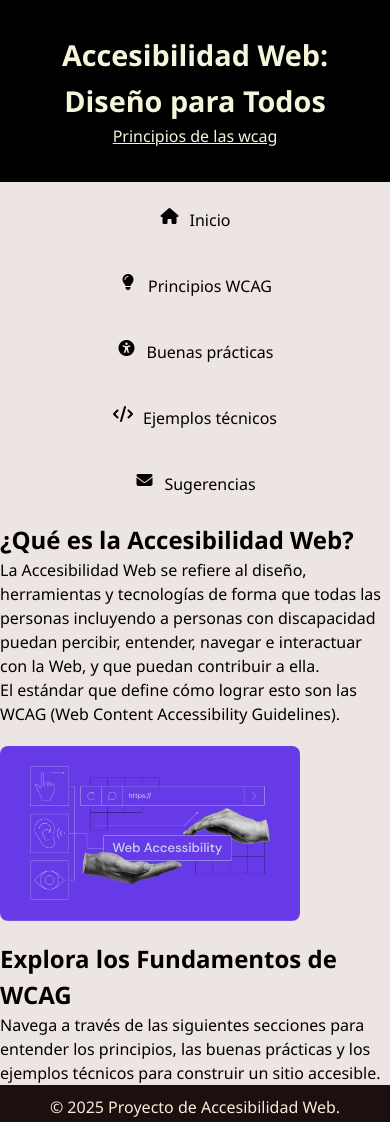
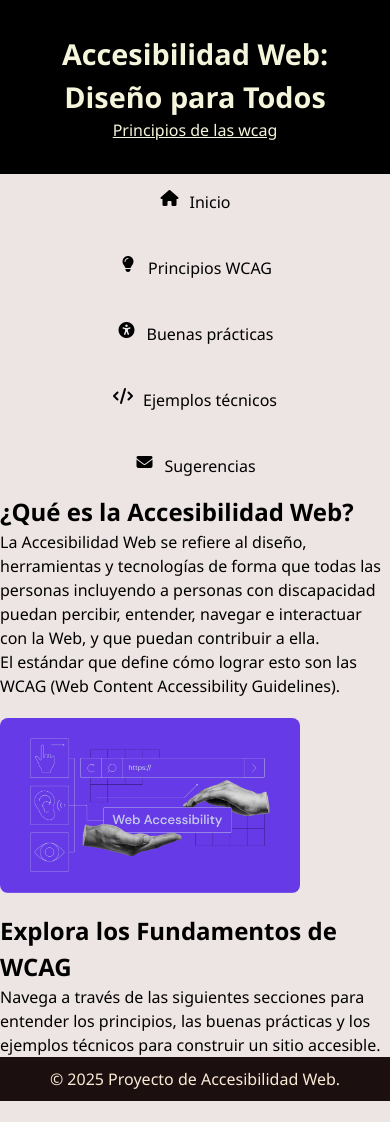
Before and after one commit to Andresparra-a/proyecto-accesibildad-web, a plain HTML site: page index.html in a window 390 px wide. After the commit the page ends 1101 px from the top, so only its background shows below. Drawn offline with Linux system fonts and the light colour scheme.

Commit message:
Cambios estrucutra

```diff
--- a/styles.css
+++ b/styles.css
@@ -15,7 +15,7 @@ header {
     font-family: 'Segoe UI', Tahoma, Geneva, Verdana, sans-serif;
     text-align: center;
     padding: 2rem;
-    line-height: 1.6;
+    line-height: 1.5;
     background-color: black;
     color: beige;
 }
@@ -85,11 +85,6 @@ nav ul li i {
         gap: 10px;
     }
 
-    .cards-container {
-        flex-direction: column;
-        padding: 10px;
-    }
-
     .card {
         width: 100%;
         margin-bottom: 20px;
```
